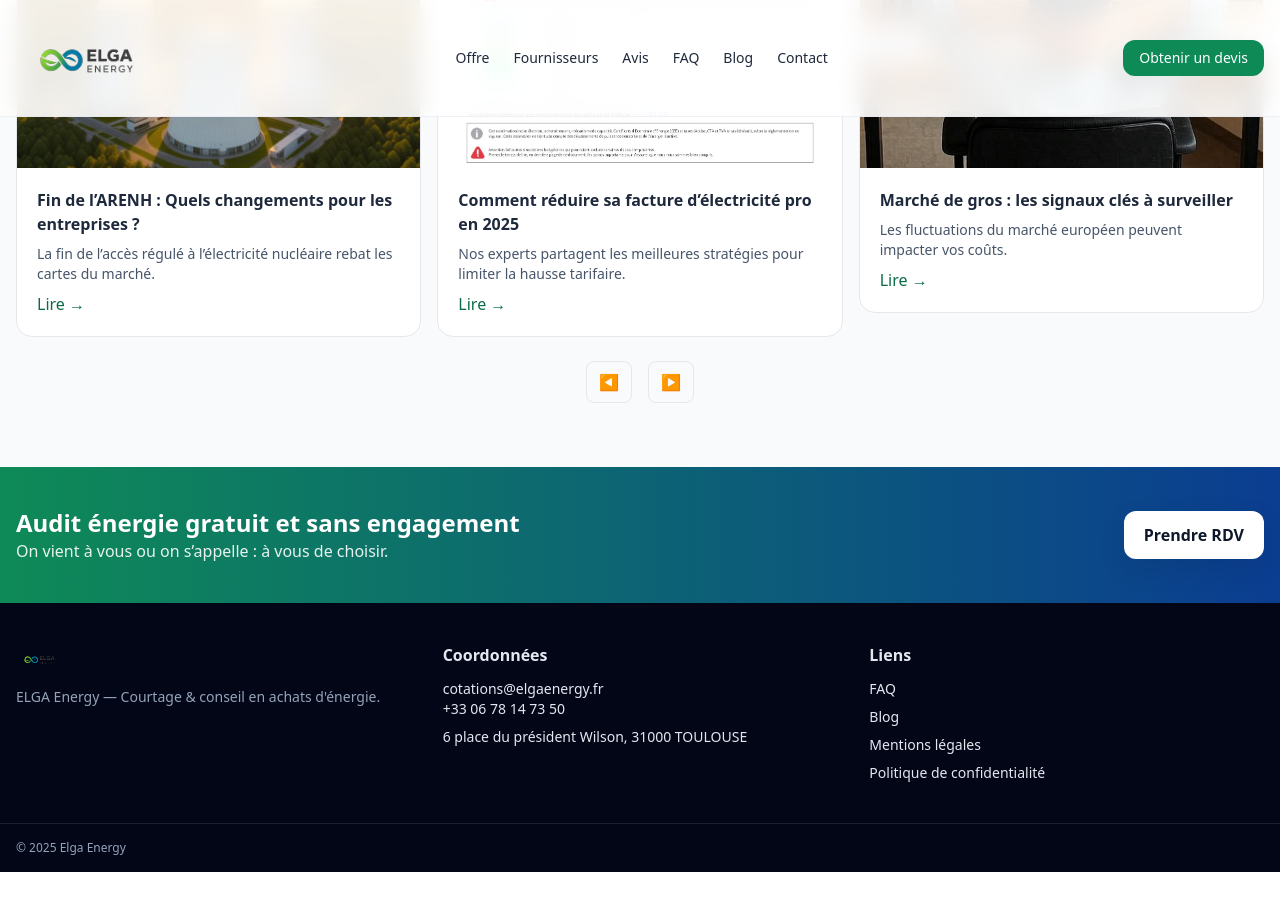
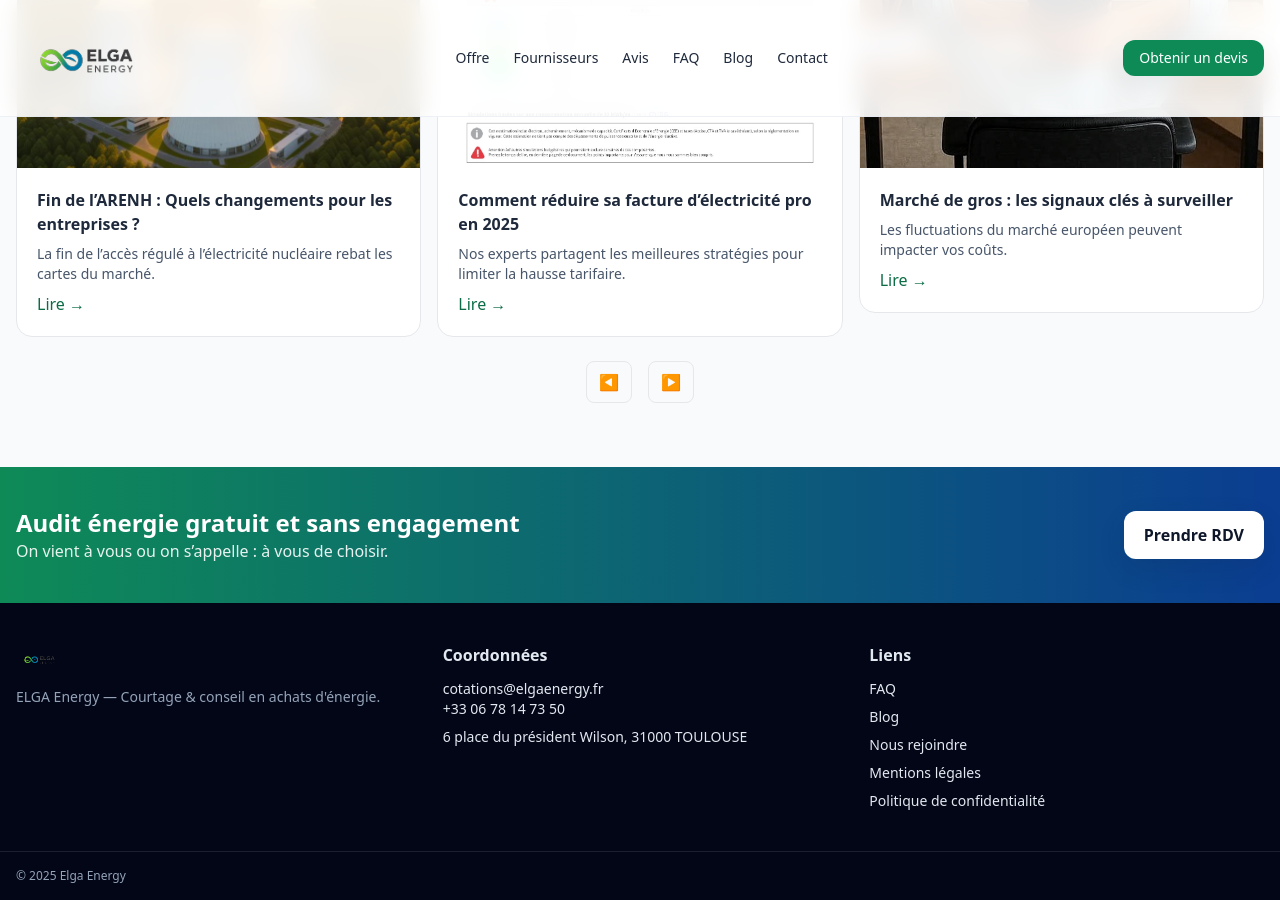
Before and after one commit to contactagdmarketing-commits/contactagdmarketing-commits.github.io, a Jekyll site: the page index.html, which Jekyll copies as it is, in a window 1280 px wide and 900 px high, scrolled down 3740 px. Built offline with Jekyll 4.4.1, drawn with Linux system fonts in a browser that asks for light colours; nearby versions of some CDN libraries; before the commit the page ends 4612 px from its top, so only the background shows below that; grey boxes are pictures that could not be loaded.

Commit message:
Update index.html Ajout de l'onglet "Nous rejoindre" Dans le Footer

```diff
--- a/index.html
+++ b/index.html
@@ -727,6 +727,7 @@
   <ul class="space-y-2 text-sm">
     <li><a class="hover:text-white" href="#faq">FAQ</a></li>
     <li><a class="hover:text-white" href="/actu.html">Blog</a></li>
+    <li><a class="hover:text-white" href="/nous-rejoindre.html">Nous rejoindre</a></li>
     <li><a class="hover:text-white" href="#">Mentions légales</a></li>
     <li><a class="hover:text-white" href="#">Politique de confidentialité</a></li>
   </ul>
```
Lines whose indentation alone changed are shown as unchanged.
